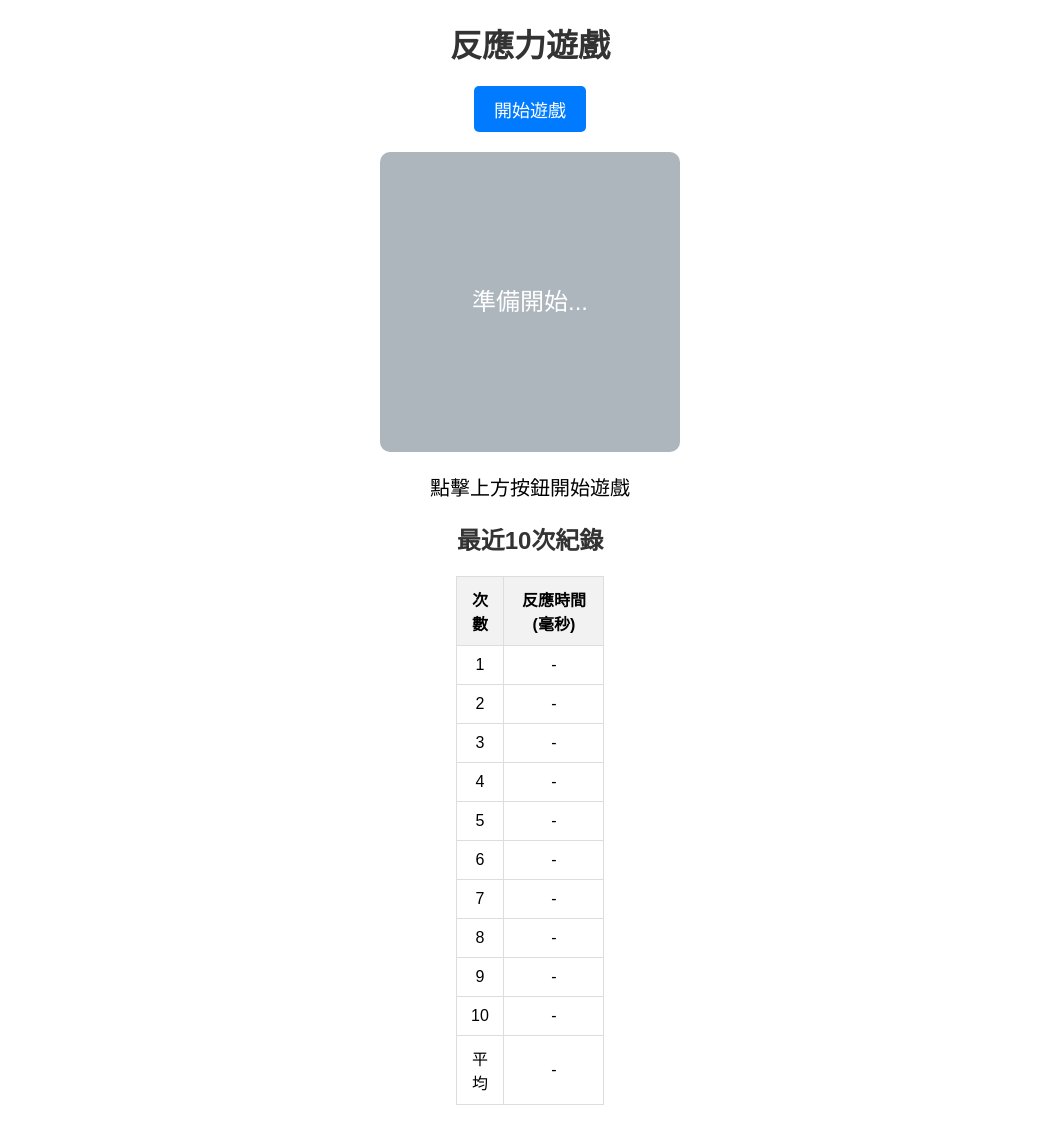
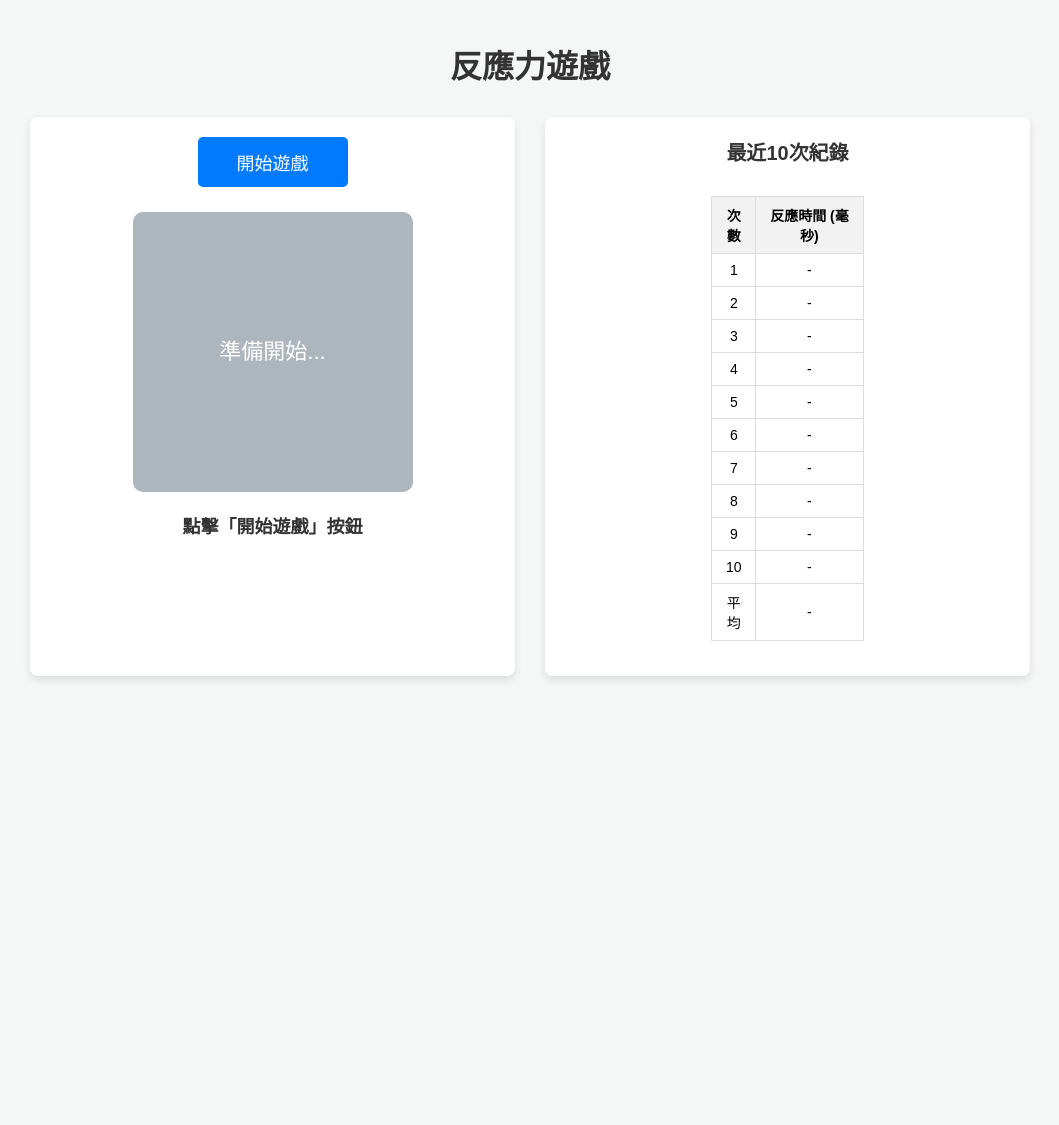
Before and after one commit to Kaimin018/ClickFast, a Django app: page / in a window 1280 px wide. Shown: the whole page, without its empty margins (110-1169 px from the left). After the commit the page ends 680 px from the top, so only its background shows below. Run offline with Django 5.2, Linux system fonts and the light colour scheme.

Commit message:
Refactor home.html for improved layout and styling; rename startButton to controlButton for clarity, enhance button interactions, and update UI elements for better user experience.

```diff
--- a/game/templates/game/home.html
+++ b/game/templates/game/home.html
@@ -5,94 +5,138 @@
   <style>
     body {
       font-family: sans-serif;
-      display: flex; /* For centering content */
-      flex-direction: column; /* Stack items vertically */
-      align-items: center; /* Center items horizontally */
+      display: flex;
+      flex-direction: column;
+      align-items: center;
       min-height: 100vh;
       margin: 0;
-      padding-top: 20px; /* Add some space at the top */
+      padding: 20px;
       box-sizing: border-box;
+      background-color: #f4f7f6;
     }
-    #gameContainer { /* Added a container for game elements */
+
+    h1 {
+        color: #333;
+        text-align: center;
+        margin-bottom: 30px;
+        width: 100%;
+    }
+
+    #appContainer {
+        display: flex;
+        width: 100%;
+        max-width: 1000px;
+        gap: 30px;
+    }
+
+    #gamePanel, #recordPanel {
+        flex: 1;
         display: flex;
         flex-direction: column;
         align-items: center;
+        background-color: #fff;
+        padding: 20px;
+        border-radius: 8px;
+        box-shadow: 0 4px 8px rgba(0,0,0,0.1);
     }
-    #startButton {
-        padding: 10px 20px;
+
+    #controlButton { /* Renamed from startButton for clarity */
+        padding: 12px 25px;
         font-size: 18px;
         cursor: pointer;
         background-color: #007bff;
         color: white;
         border: none;
         border-radius: 5px;
-        margin-bottom: 20px; /* Space below start button */
-        transition: background-color 0.2s;
+        margin-bottom: 25px;
+        transition: background-color 0.2s, color 0.2s; /* Added color transition */
+        min-width: 150px; /* Ensure button has a decent width */
+        text-align: center;
     }
-    #startButton:hover {
+    #controlButton:hover {
         background-color: #0056b3;
     }
-    #startButton:disabled {
+    #controlButton:disabled {
         background-color: #cccccc;
+        color: #666666;
         cursor: not-allowed;
     }
+
     #gameBox {
-      width: 300px;
-      height: 300px;
-      margin: 0 auto 20px auto; /* Adjusted margin */
+      width: 280px;
+      height: 280px;
+      margin: 0 auto 20px auto;
       text-align: center;
-      line-height: 300px;
-      font-size: 24px;
+      line-height: 280px;
+      font-size: 22px;
       color: white;
-      cursor: default; /* Default cursor when idle */
+      cursor: default;
       border-radius: 10px;
       transition: background-color 0.2s ease-in-out;
     }
-    .box-active-cursor { /* Class to add pointer cursor when game is active */
-        cursor: pointer;
-    }
+    /* .box-active-cursor class will be added by JS when gameBox is interactive */
+
     #reaction {
       text-align: center;
-      font-size: 20px;
-      margin-top: 0; /* Removed top margin as it's handled by container */
-      color: black;
-      min-height: 24px;
+      font-size: 18px;
+      margin-top: 0;
+      color: #333;
+      min-height: 22px;
+      font-weight: bold;
     }
-    #recordList {
-      text-align: center;
-      margin-top: 20px;
+
+    #recordPanel h2 {
+        margin-top: 0;
+        margin-bottom: 15px;
+        color: #333;
+        font-size: 20px;
     }
     table {
-      margin: 20px auto;
+      margin: 15px auto;
       border-collapse: collapse;
-      width: 80%;
-      max-width: 400px;
+      width: 95%;
+      max-width: 350px;
     }
     th, td {
       border: 1px solid #ddd;
-      padding: 10px;
+      padding: 8px;
       text-align: center;
+      font-size: 14px;
     }
     th {
       background-color: #f2f2f2;
     }
-    h1, h2 {
-        color: #333;
-        margin-top: 0; /* Adjust heading margins */
-        margin-bottom: 20px;
+    #scheduledWaitDisplay {
+        position: fixed;
+        top: 10px;
+        left: 10px;
+        background-color: rgba(230, 230, 230, 0.9);
+        padding: 8px 12px;
+        border: 1px solid #bbb;
+        border-radius: 5px;
+        font-size: 14px;
+        color: #222;
+        z-index: 1000;
+        display: none;
+        box-shadow: 0 2px 4px rgba(0,0,0,0.1);
     }
   </style>
 </head>
 <body>
+  <div id="scheduledWaitDisplay"></div>
   <h1>反應力遊戲</h1>
-  <div id="gameContainer">
-    <button id="startButton">開始遊戲</button>
-    <div id="gameBox">準備開始...</div>
-    <div id="reaction">這裡會顯示反應時間</div>
-  </div>
-  <div id="recordList">
-    <h2>最近<span id="maxRecordsDisplay">10</span>次紀錄</h2>
-    <div id="recordsTableContainer"></div>
+
+  <div id="appContainer">
+    <div id="gamePanel">
+      <button id="controlButton">開始遊戲</button>
+      <div id="gameBox">準備開始...</div>
+      <div id="reaction">這裡會顯示反應時間</div>
+    </div>
+
+    <div id="recordPanel">
+      <h2>最近<span id="maxRecordsDisplay">10</span>次紀錄</h2>
+      <div id="recordsTableContainer"></div>
+    </div>
   </div>
 
   <script>
@@ -106,12 +150,14 @@
       };
 
       const UI_TEXTS = {
+        BUTTON_START: "開始遊戲",
+        BUTTON_RESTART: "重新開始",
         BOX_IDLE: "準備開始...",
         BOX_WAITING: "請等待綠燈...",
         BOX_READY: "點我！",
         BOX_EARLY_CLICK: "太快了！",
-        BOX_SHOW_RESULT: "點擊再玩一次",
-        REACTION_IDLE: "點擊上方按鈕開始遊戲",
+        BOX_SHOW_RESULT: "查看右方紀錄", // Or "點擊按鈕再玩一次"
+        REACTION_IDLE: "點擊「開始遊戲」按鈕",
         REACTION_WAITING: "等待中...",
         REACTION_READY: "",
         REACTION_EARLY_CLICK: "太快啦！請等綠燈～",
@@ -119,7 +165,7 @@
       };
 
       const COLORS = {
-        IDLE: '#adb5bd',    // Light Grey for inactive box
+        IDLE: '#adb5bd',
         WAITING: '#dc3545',
         READY: '#28a745',
         EARLY_CLICK: '#ffc107',
@@ -129,18 +175,20 @@
       const MAX_RECORDS = 10;
       const MIN_WAIT_TIME_MS = 1000;
       const RANDOM_WAIT_ADDITION_MS = 2000;
-      const EARLY_CLICK_PENALTY_DELAY_MS = 2000;
 
-      const startButton = document.getElementById('startButton');
+      const controlButton = document.getElementById('controlButton'); // Updated ID
       const gameBox = document.getElementById('gameBox');
       const reactionDisplay = document.getElementById('reaction');
       const recordsTableContainer = document.getElementById('recordsTableContainer');
+      const scheduledWaitDisplay = document.getElementById('scheduledWaitDisplay');
       document.getElementById('maxRecordsDisplay').textContent = MAX_RECORDS;
 
       let currentState = GAME_STATE.IDLE;
       let startTime = 0;
       let records = [];
-      let waitTimeoutId = null;
+      let gameLogicTimeoutId = null;
+      let currentScheduledWaitTime = 0;
+      let gameHasStartedOnce = false; // Flag to track if the game has started at least once
 
       function updateRecordsTable() {
         let tableHtml = `<table>
@@ -157,93 +205,89 @@
       }
 
       function updateUI(newReactionTime = null) {
+        scheduledWaitDisplay.style.display = 'none';
+        gameBox.style.cursor = 'default'; // Default cursor for gameBox
+        controlButton.disabled = false; // Enable button by default
+        controlButton.textContent = gameHasStartedOnce ? UI_TEXTS.BUTTON_RESTART : UI_TEXTS.BUTTON_START;
+
+
+        if (currentState === GAME_STATE.WAITING) {
+            scheduledWaitDisplay.textContent = `變綠等待: ${(currentScheduledWaitTime / 1000).toFixed(2)} 秒`;
+            scheduledWaitDisplay.style.display = 'block';
+        } else if (currentState === GAME_STATE.READY) {
+            scheduledWaitDisplay.textContent = '已變綠!';
+            scheduledWaitDisplay.style.display = 'block';
+            controlButton.disabled = true; // Disable restart button when box is green
+            gameBox.style.cursor = 'pointer'; // Make gameBox clickable
+        }
+
+
         switch (currentState) {
           case GAME_STATE.IDLE:
             gameBox.innerText = UI_TEXTS.BOX_IDLE;
             gameBox.style.backgroundColor = COLORS.IDLE;
-            gameBox.classList.remove('box-active-cursor');
             reactionDisplay.innerText = UI_TEXTS.REACTION_IDLE;
-            startButton.disabled = false;
-            startButton.style.display = 'block'; // Or 'inline-block'
+            // controlButton text already set
             break;
           case GAME_STATE.WAITING:
             gameBox.innerText = UI_TEXTS.BOX_WAITING;
             gameBox.style.backgroundColor = COLORS.WAITING;
-            gameBox.classList.add('box-active-cursor');
             reactionDisplay.innerText = UI_TEXTS.REACTION_WAITING;
-            startButton.disabled = true;
-            startButton.style.display = 'none';
             break;
           case GAME_STATE.READY:
             gameBox.innerText = UI_TEXTS.BOX_READY;
             gameBox.style.backgroundColor = COLORS.READY;
-            gameBox.classList.add('box-active-cursor');
             reactionDisplay.innerText = UI_TEXTS.REACTION_READY;
-            startButton.disabled = true;
-            startButton.style.display = 'none';
             break;
           case GAME_STATE.EARLY_CLICK:
             gameBox.innerText = UI_TEXTS.BOX_EARLY_CLICK;
             gameBox.style.backgroundColor = COLORS.EARLY_CLICK;
-            gameBox.classList.add('box-active-cursor'); // Still clickable to acknowledge
             reactionDisplay.innerText = UI_TEXTS.REACTION_EARLY_CLICK;
-            startButton.disabled = true; // Keep disabled until next proper start
-            startButton.style.display = 'none';
             break;
           case GAME_STATE.SHOW_RESULT:
             gameBox.innerText = UI_TEXTS.BOX_SHOW_RESULT;
             gameBox.style.backgroundColor = COLORS.SHOW_RESULT;
-            gameBox.classList.add('box-active-cursor');
             if (newReactionTime !== null) {
                  reactionDisplay.innerText = `${UI_TEXTS.REACTION_SHOW_RESULT_PREFIX}${newReactionTime} 毫秒`;
             }
-            // startButton.disabled = false; // Or keep it for "play again" via box
-            // startButton.style.display = 'block';
-            startButton.disabled = true; // Let box click handle restart
-            startButton.style.display = 'none';
             break;
         }
       }
 
-      function scheduleGame() { // Renamed from startGame to avoid confusion with button action
-        if (waitTimeoutId) clearTimeout(waitTimeoutId);
+      function prepareNewRound() {
+        if (gameLogicTimeoutId) clearTimeout(gameLogicTimeoutId);
+        gameHasStartedOnce = true; // Mark that the game has started
 
         currentState = GAME_STATE.WAITING;
-        updateUI();
+        currentScheduledWaitTime = MIN_WAIT_TIME_MS + Math.random() * RANDOM_WAIT_ADDITION_MS;
+        updateUI(); // This will now set button text to "重新開始" if gameHasStartedOnce
 
-        const waitTime = MIN_WAIT_TIME_MS + Math.random() * RANDOM_WAIT_ADDITION_MS;
-
-        waitTimeoutId = setTimeout(() => {
+        gameLogicTimeoutId = setTimeout(() => {
           if (currentState === GAME_STATE.WAITING) {
             currentState = GAME_STATE.READY;
-            updateUI();
+            updateUI(); // updateUI will handle disabling controlButton when ready
             startTime = Date.now();
           }
-        }, waitTime);
+        }, currentScheduledWaitTime);
       }
 
-      startButton.onclick = () => {
-        if (currentState === GAME_STATE.IDLE || currentState === GAME_STATE.SHOW_RESULT) {
-            scheduleGame();
+      controlButton.onclick = () => {
+        // This button now handles starting and restarting in most states
+        if (currentState === GAME_STATE.READY) {
+            // If box is green, button is disabled, so this shouldn't be reachable
+            // But as a safeguard, do nothing or restart if that's desired.
+            return;
         }
+        // For IDLE, WAITING, EARLY_CLICK, SHOW_RESULT, clicking the button will prepare a new round.
+        prepareNewRound();
       };
 
       gameBox.onclick = () => {
-        if (currentState === GAME_STATE.IDLE) return; // Do nothing if game hasn't been started via button
-
-        if (waitTimeoutId) clearTimeout(waitTimeoutId);
-
-        switch (currentState) {
-          // IDLE case is handled by the check above
-          case GAME_STATE.SHOW_RESULT: // Click gameBox to play again
-            scheduleGame();
-            break;
-          case GAME_STATE.WAITING:
-            currentState = GAME_STATE.EARLY_CLICK;
-            updateUI();
-            waitTimeoutId = setTimeout(scheduleGame, EARLY_CLICK_PENALTY_DELAY_MS);
-            break;
-          case GAME_STATE.READY:
+        if (currentState === GAME_STATE.READY) { // Only active when box is green
+            if (gameLogicTimeoutId) { // Should not be a timeout here, but good practice
+                clearTimeout(gameLogicTimeoutId);
+                gameLogicTimeoutId = null;
+            }
             const reactionTime = Date.now() - startTime;
             records.unshift(reactionTime);
             if (records.length > MAX_RECORDS) {
@@ -251,14 +295,22 @@
             }
             updateRecordsTable();
             currentState = GAME_STATE.SHOW_RESULT;
-            updateUI(reactionTime);
-            // No automatic restart, wait for click on gameBox or startButton
-            break;
+            updateUI(reactionTime); // updateUI will re-enable controlButton
+        } else if (currentState === GAME_STATE.WAITING) {
+            // If user clicks red box, treat it as an early click.
+            // The "重新開始" button is the main way to restart.
+            if (gameLogicTimeoutId) clearTimeout(gameLogicTimeoutId);
+            currentState = GAME_STATE.EARLY_CLICK;
+            updateUI();
         }
+        // In other states (IDLE, EARLY_CLICK, SHOW_RESULT), gameBox click does nothing by default
+        // as control is with the controlButton.
       };
 
+      // Initial setup
       updateRecordsTable();
-      updateUI(); // Set initial UI based on IDLE state
+      currentState = GAME_STATE.IDLE;
+      updateUI();
     });
   </script>
 </body>
```
